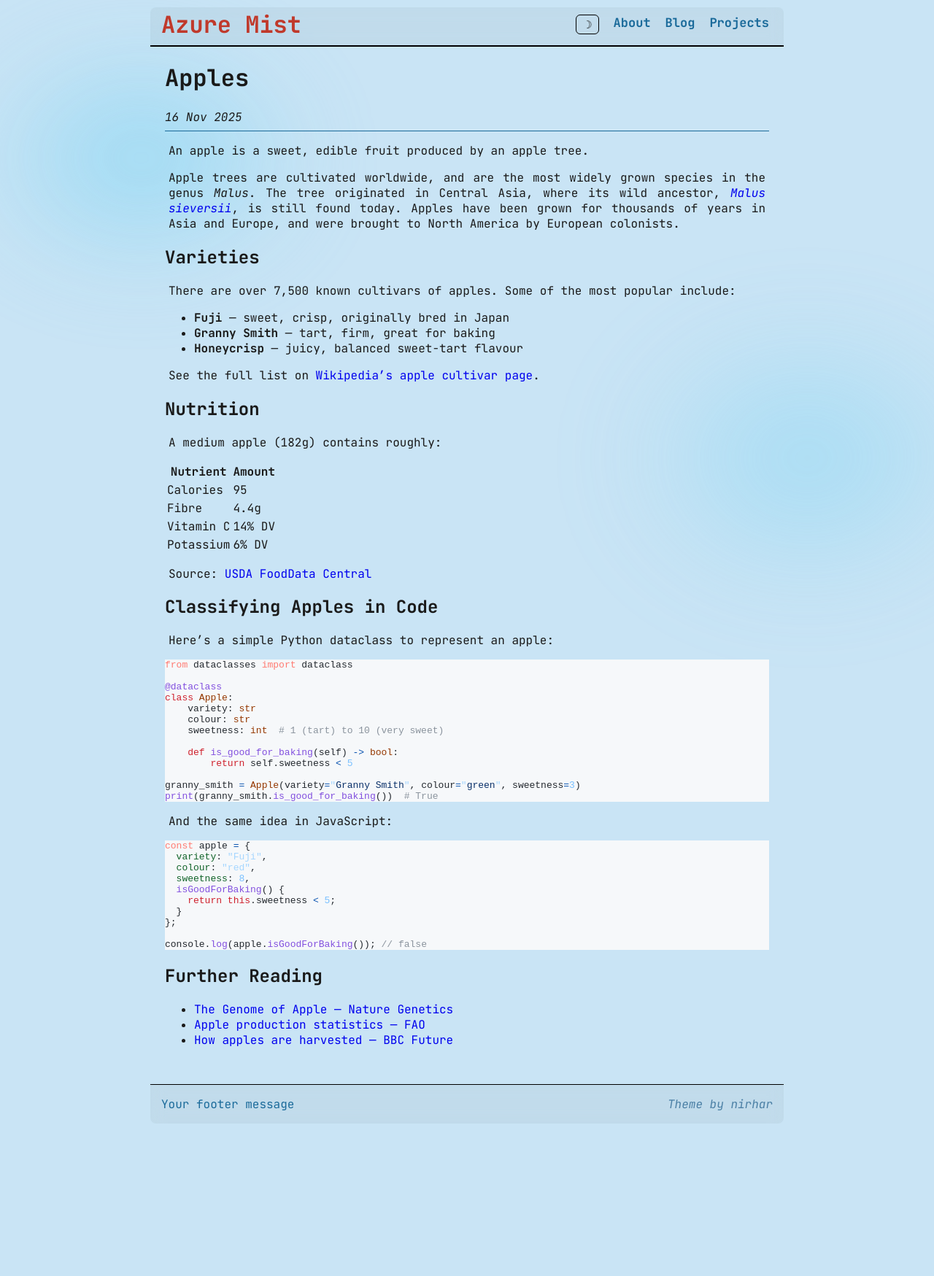
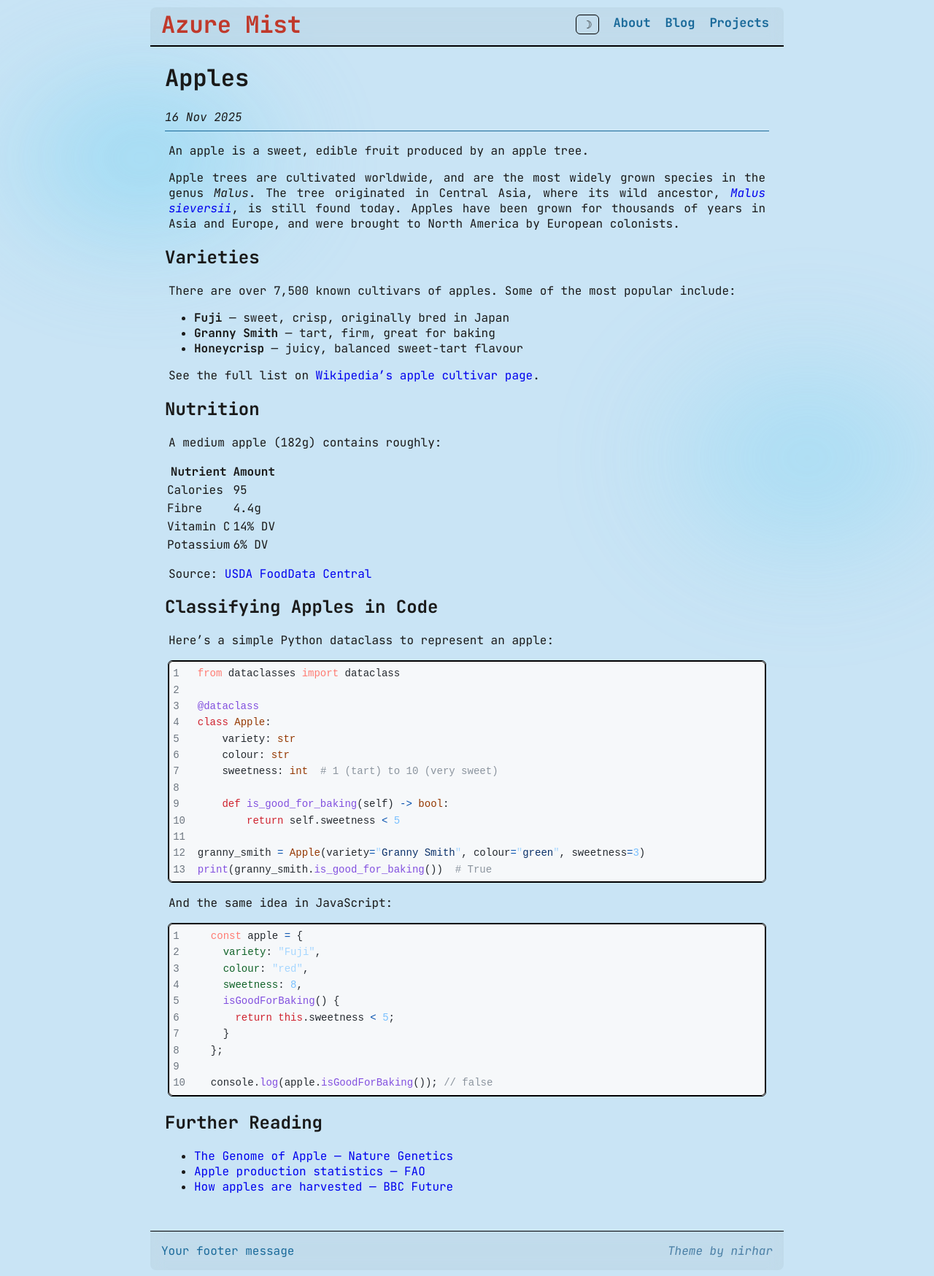
Before and after one commit to Nirhar/azure-mist, a Jekyll site: the page built from _posts/2025-11-16-apples.md, in a window 1280 px wide. Shown: the whole page at 73% size. Built offline with Jekyll 4.4.1, drawn with Linux system fonts in a browser that asks for light colours; before the commit the page ends 1548 px from its top, so only the background shows below that.

Commit message:
Add formatting for code section

```diff
--- a/_config.yml
+++ b/_config.yml
@@ -3,6 +3,9 @@
 markdown: kramdown
 kramdown:
   syntax_highlighter: rouge
+  syntax_highlighter_opts:
+    block:
+      line_numbers: true
 
 # Content customization
 # ---------------------------------------------------------------
--- a/_sass/main.scss
+++ b/_sass/main.scss
@@ -183,6 +183,73 @@ body {
   text-align: justify;
   word-break: break-word;
 }
+/* Code blocks */
+.highlight {
+  border-radius: 6px;
+  margin: 1.2em 0.3em 1.2em 0.3em;
+  overflow-x: auto;
+  font-size: 14px;
+  line-height: 1.6;
+  border: 1px solid var(--color-border);
+
+  table {
+    border-collapse: collapse;
+    width: 100%;
+    margin: 0;
+  }
+
+  td {
+    padding: 0;
+    vertical-align: top;
+  }
+
+  /* Line number gutter */
+  td.gutter {
+    user-select: none;
+    width: 1%;
+    min-width: 2.5em;
+    text-align: right;
+    border-right: 1px solid var(--color-border);
+    background: rgba(0, 0, 0, 0.05);
+  }
+
+  td.gutter pre.lineno {
+    margin: 0;
+    font-size: 13px;
+    color: var(--color-muted);
+  }
+
+  pre {
+    margin: 0;
+  }
+}
+
+.copy-btn {
+  position: absolute;
+  top: 6px;
+  right: 6px;
+  background: var(--color-glass);
+  backdrop-filter: blur(6px);
+  -webkit-backdrop-filter: blur(6px);
+  border: 1px solid var(--color-border);
+  border-radius: 4px;
+  color: var(--color-muted);
+  font-family: 'JetBrains Mono', monospace;
+  font-size: 11px;
+  padding: 2px 8px;
+  cursor: pointer;
+  opacity: 0;
+  transition: opacity 0.15s, color 0.15s;
+
+  &:hover {
+    color: var(--color-primary);
+  }
+}
+
+.highlight:hover .copy-btn {
+  opacity: 1;
+}
+
 .theme-toggle {
   background: none;
   border: 1px solid var(--color-border);
```
Also changed, not shown: _layouts/default.html (+20 -0 lines).
